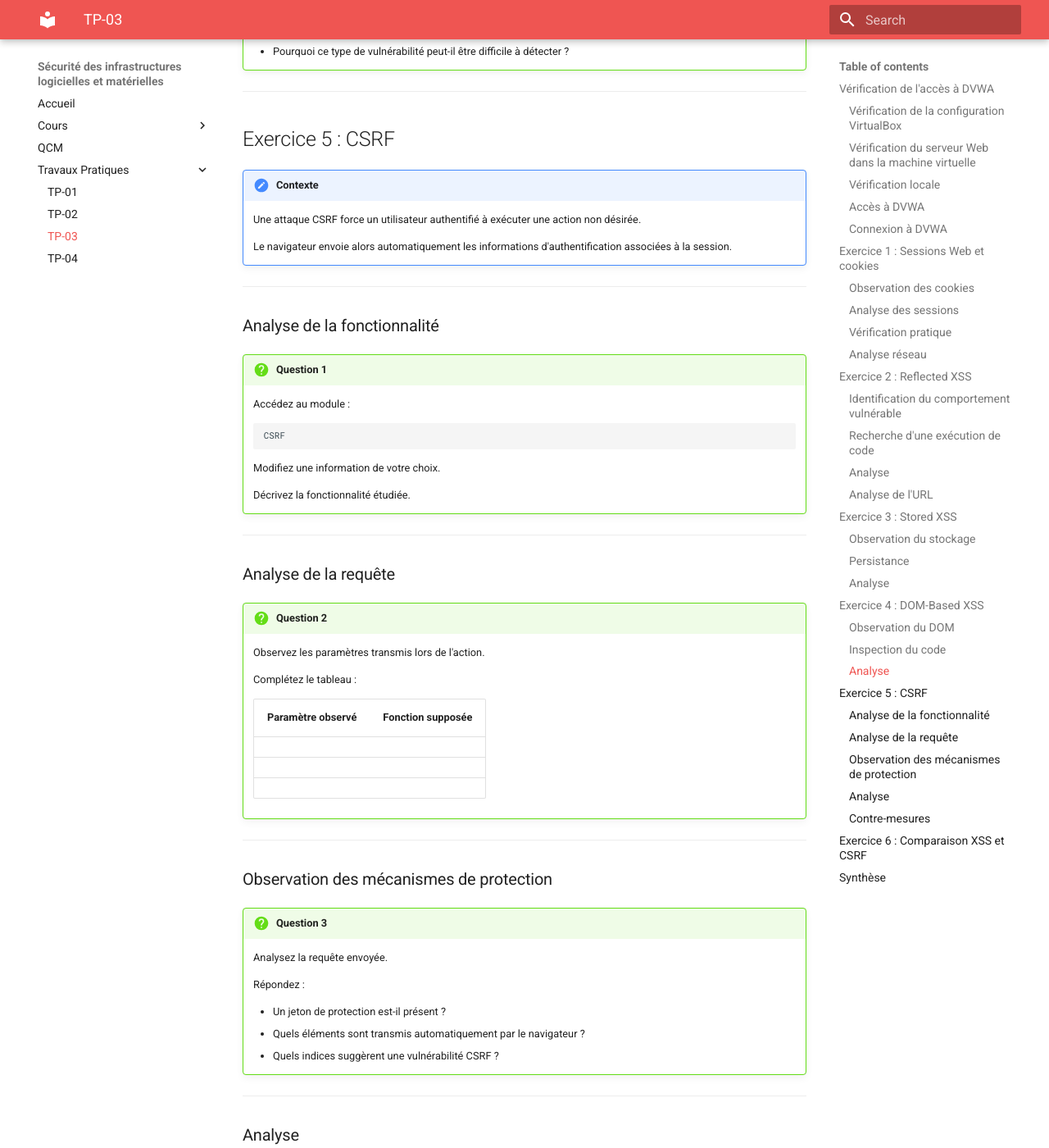
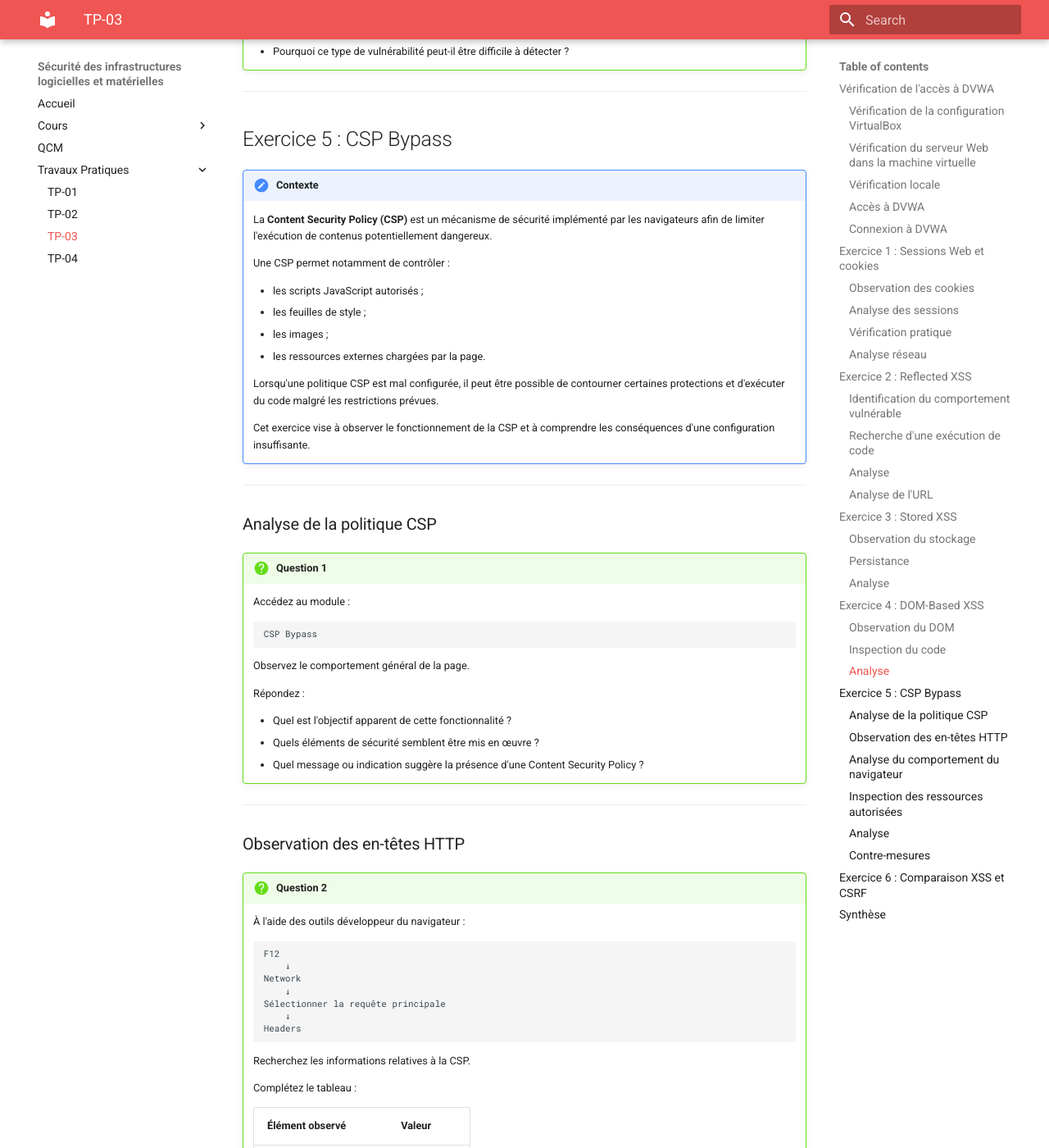
Before and after one commit to rezakaziz/SEC-Infra-Course, an MkDocs documentation site: the page built from docs/tp/tp03.md, in a window 1280 px wide and 1400 px high, scrolled down 9458 px. Shown: the whole window at 82% size. Built offline with MkDocs 1.6.1 and Material for MkDocs 9.7.7, drawn with Linux system fonts in a browser that asks for light colours; some of the changed text lies outside the part shown.

Commit message:
changement exercice 5 parce que les navigateur par defaut la contre maintenant

````diff
--- a/docs/tp/tp03.md
+++ b/docs/tp/tp03.md
@@ -430,82 +430,122 @@
 
 ---
 
-## Exercice 5 : CSRF
+## Exercice 5 : CSP Bypass
 
 !!! note "Contexte"
 
-    Une attaque CSRF force un utilisateur authentifié à exécuter une action non désirée.
+    La **Content Security Policy (CSP)** est un mécanisme de sécurité implémenté par les navigateurs afin de limiter l'exécution de contenus potentiellement dangereux.
 
-    Le navigateur envoie alors automatiquement les informations d'authentification associées à la session.
+    Une CSP permet notamment de contrôler :
+
+    - les scripts JavaScript autorisés ;
+    - les feuilles de style ;
+    - les images ;
+    - les ressources externes chargées par la page.
+
+    Lorsqu'une politique CSP est mal configurée, il peut être possible de contourner certaines protections et d'exécuter du code malgré les restrictions prévues.
+
+    Cet exercice vise à observer le fonctionnement de la CSP et à comprendre les conséquences d'une configuration insuffisante.
 
 ---
 
-### Analyse de la fonctionnalité
+### Analyse de la politique CSP
 
 !!! question "Question 1"
 
     Accédez au module :
 
     ```text
-    CSRF
+    CSP Bypass
     ```
 
-    Modifiez une information de votre choix.
+    Observez le comportement général de la page.
 
-    Décrivez la fonctionnalité étudiée.
+    Répondez :
+
+    - Quel est l'objectif apparent de cette fonctionnalité ?
+    - Quels éléments de sécurité semblent être mis en œuvre ?
+    - Quel message ou indication suggère la présence d'une Content Security Policy ?
 
 ---
 
-### Analyse de la requête
+### Observation des en-têtes HTTP
 
 !!! question "Question 2"
 
-    Observez les paramètres transmis lors de l'action.
+    À l'aide des outils développeur du navigateur :
+
+    ```text
+    F12
+        ↓
+    Network
+        ↓
+    Sélectionner la requête principale
+        ↓
+    Headers
+    ```
+
+    Recherchez les informations relatives à la CSP.
 
     Complétez le tableau :
 
-    | Paramètre observé | Fonction supposée |
-    |------------------|-------------------|
-    | | |
-    | | |
-    | | |
+    | Élément observé | Valeur |
+    |----------------|---------|
+    | En-tête CSP présent | Oui / Non |
+    | Directive observée | |
+    | Domaine(s) autorisé(s) | |
 
 ---
 
-### Observation des mécanismes de protection
+### Analyse du comportement du navigateur
 
 !!! question "Question 3"
 
-    Analysez la requête envoyée.
+    Réalisez différents essais afin d'observer les restrictions imposées par la CSP.
+
+    Décrivez :
+
+    - les actions réalisées ;
+    - les messages affichés dans la console du navigateur ;
+    - les comportements autorisés ;
+    - les comportements bloqués.
+
+---
+
+### Inspection des ressources autorisées
+
+!!! question "Question 4"
+
+    Analysez la politique observée.
 
     Répondez :
 
-    - Un jeton de protection est-il présent ?
-    - Quels éléments sont transmis automatiquement par le navigateur ?
-    - Quels indices suggèrent une vulnérabilité CSRF ?
+    - Quelles ressources semblent explicitement autorisées ?
+    - Existe-t-il des domaines externes approuvés ?
+    - Pourquoi une liste blanche trop large peut-elle poser un problème de sécurité ?
 
 ---
 
 ### Analyse
 
-!!! question "Question 4"
+!!! question "Question 5"
 
     Répondez :
 
-    - Pourquoi le serveur accepte-t-il cette requête ?
-    - Pourquoi l'utilisateur doit-il être authentifié ?
-    - Quels impacts métier pourraient résulter d'une telle vulnérabilité ?
+    - Quel est le rôle principal d'une Content Security Policy ?
+    - Pourquoi la CSP est-elle souvent utilisée comme protection complémentaire contre les attaques XSS ?
+    - Une CSP mal configurée protège-t-elle efficacement une application ? Justifiez.
 
 ---
 
 ### Contre-mesures
 
-!!! question "Question 5"
+!!! question "Question 6"
 
-    Proposez au moins trois mécanismes permettant de limiter ou empêcher une attaque CSRF.
+    Proposez au moins trois bonnes pratiques pour renforcer l'efficacité d'une CSP.
 
-    | Contre-mesure | Principe |
-    |--------------|----------|
+    | Bonne pratique | Principe |
+    |---------------|----------|
     | | |
     | | |
     | | |
````
